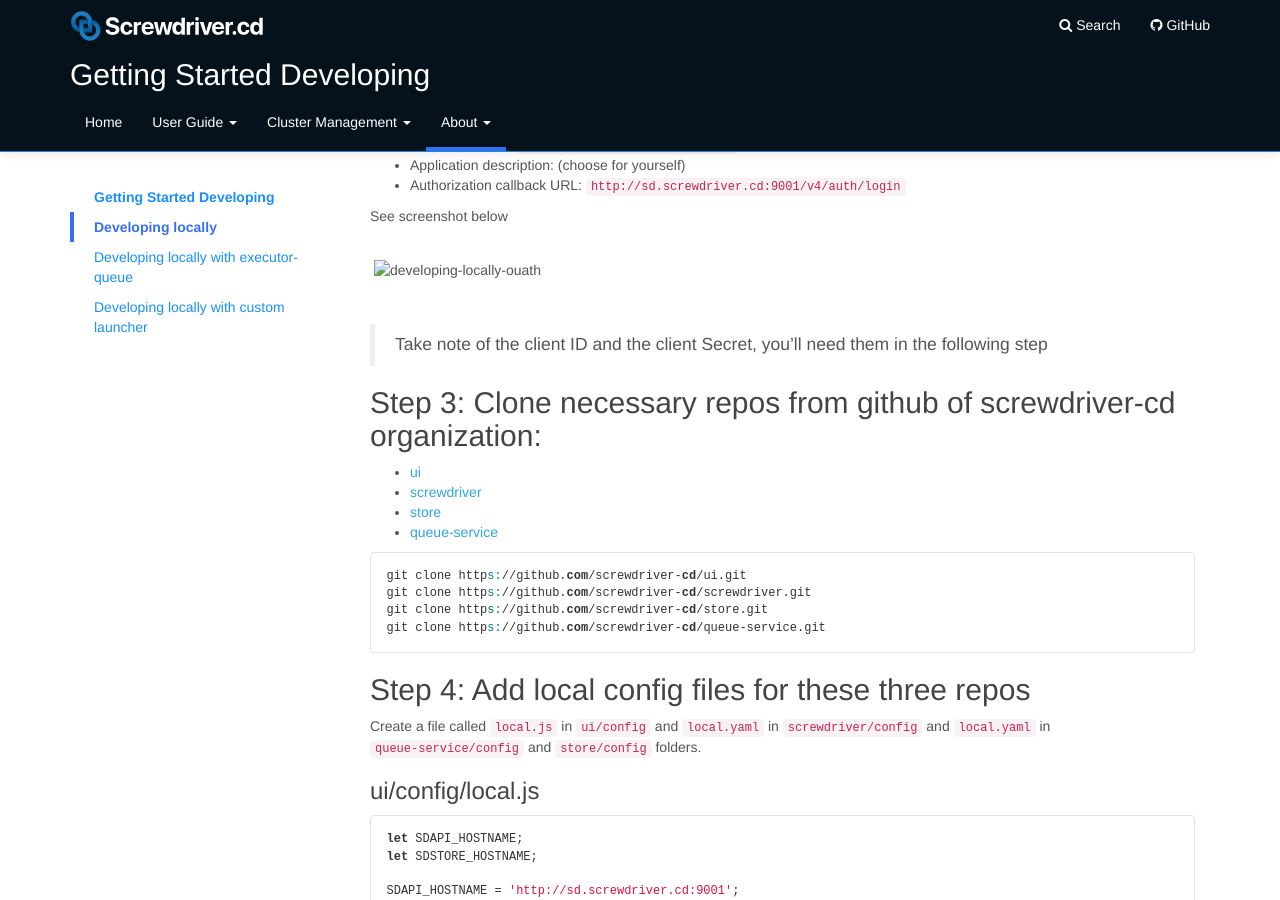
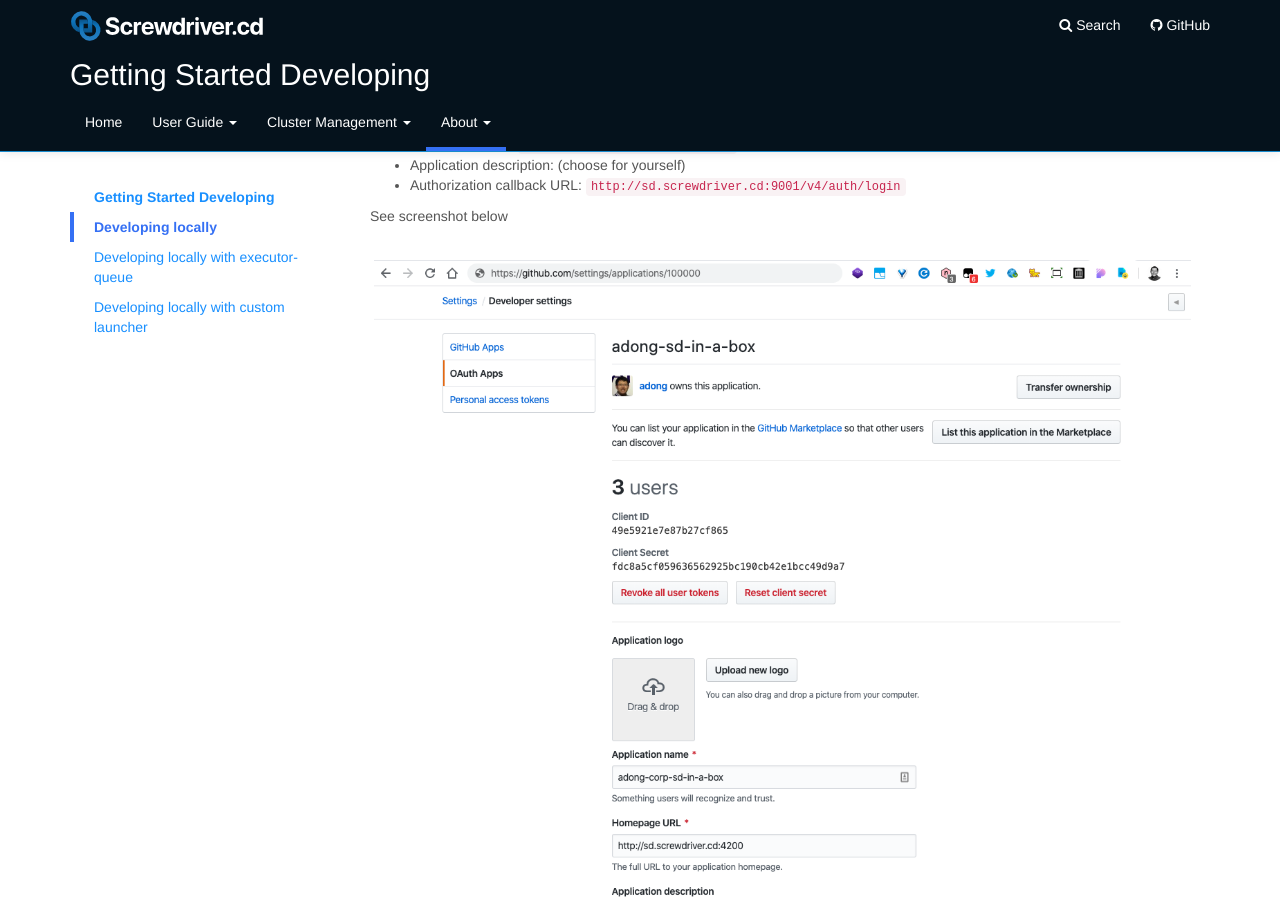
Before and after one commit to screwdriver-cd/guide, a Jekyll site: the page built from docs/about/contributing/getting-started-developing.md, in a window 1280 px wide and 900 px high, scrolled down 598 px. Built offline with Jekyll 4.4.1, drawn with Linux system fonts in a browser that asks for light colours.

Commit message:
fix: correct image path (#460)

```diff
--- a/docs/about/contributing/getting-started-developing.md
+++ b/docs/about/contributing/getting-started-developing.md
@@ -46,7 +46,7 @@ Go to Settings > Developer settings > OAuth Apps, click `New OAuth App` button a
 
 See screenshot below
 
-![developing-locally-ouath](./assets/developing-locally-ouath.png)
+![developing-locally-ouath](../../cluster-management/assets/developing-locally-ouath.png)
 
 > Take note of the client ID and the client Secret, you'll need them in the following step
 
```
